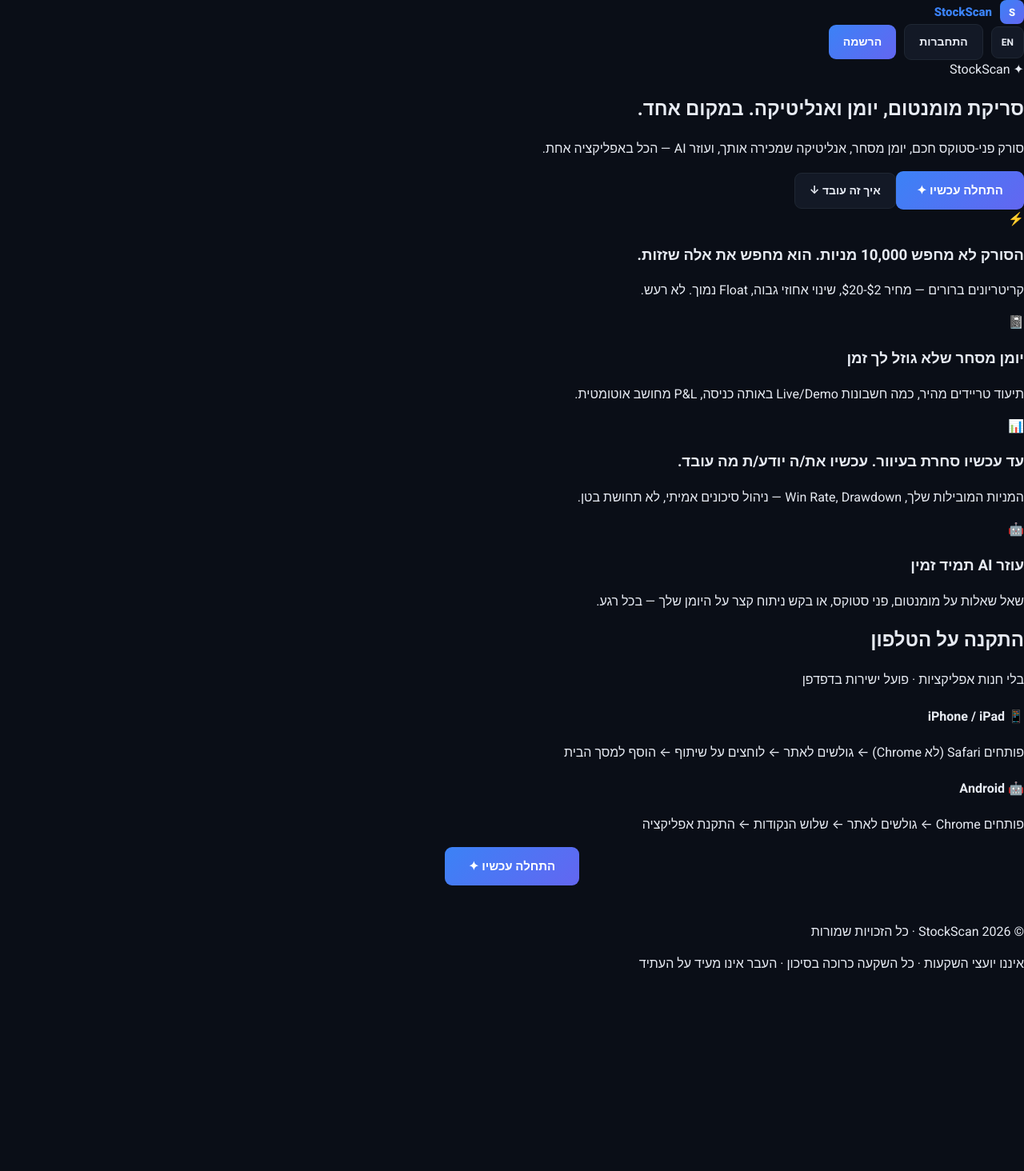
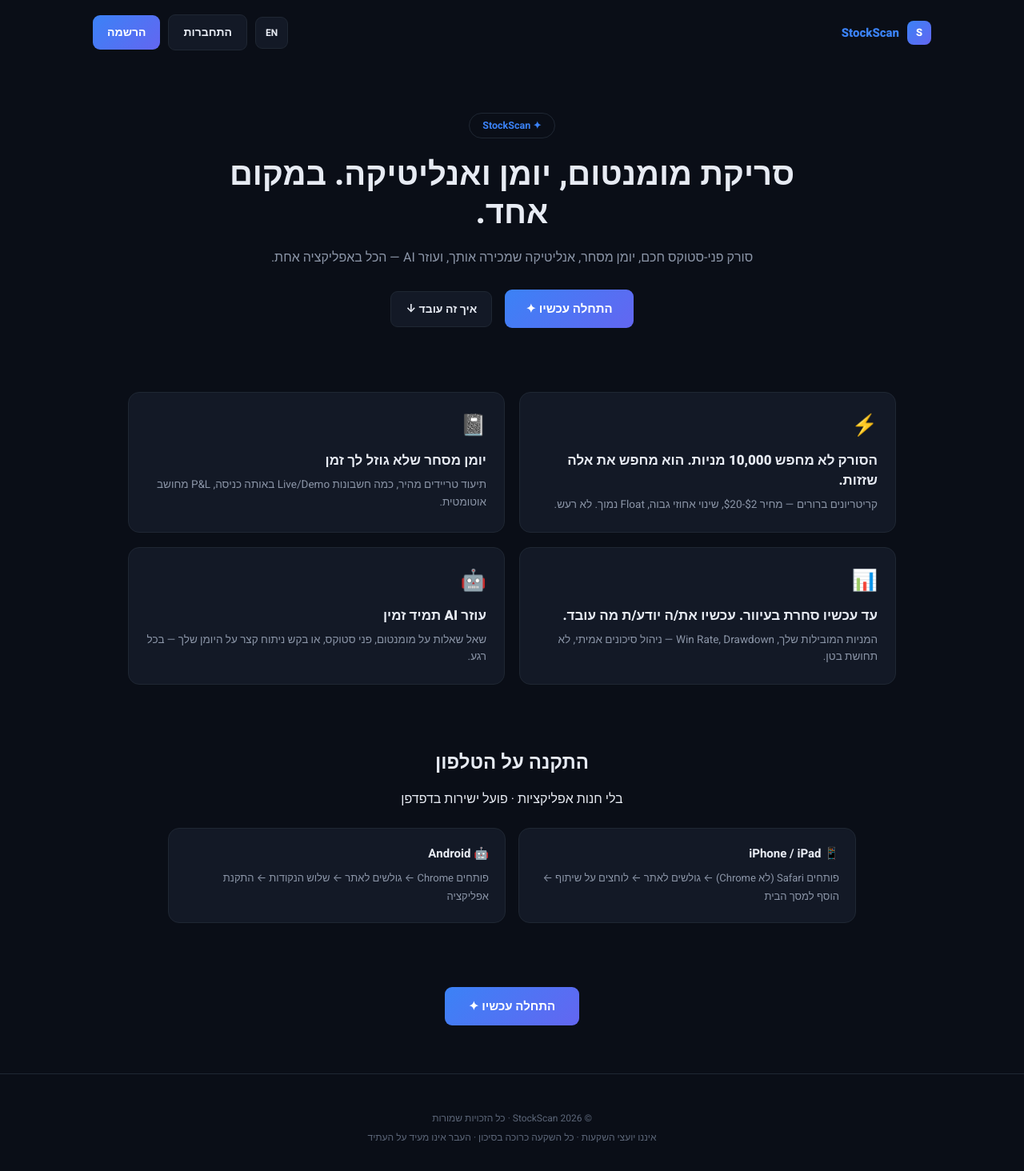
Before and after one commit to Korel2000/stockscan, a Next.js app: page /landing in a window 1280 px wide. Shown: the top 1464 px of the page at 80% size. Before the commit the page ends 1217 px from the top, so only its background shows below. Built offline with nearby package versions, Linux system fonts and the light colour scheme.

Commit message:
Add styles for landing page layout and components

```diff
--- a/styles/globals.css
+++ b/styles/globals.css
@@ -383,3 +383,27 @@
 button, .del, .chat-close, .provider-opt { min-height: 32px; }
 .btn { min-height: 40px; }
 .field label { display: block; margin-bottom: 6px; }
+
+/* ---------- Landing page ---------- */
+.landing { min-height: 100dvh; }
+.landing-nav { display: flex; align-items: center; justify-content: space-between; padding: 18px 26px; max-width: 1100px; margin: 0 auto; }
+.landing-hero { text-align: center; padding: 60px 20px 40px; max-width: 760px; margin: 0 auto; }
+.landing-badge { display: inline-block; border: 1px solid var(--border); color: var(--blue); font-size: 12.5px; font-weight: 700; padding: 6px 16px; border-radius: 999px; margin-bottom: 22px; }
+.landing-hero h1 { font-size: 40px; font-weight: 800; line-height: 1.2; margin: 0 0 18px; }
+.landing-hero p { color: var(--text-dim); font-size: 16px; line-height: 1.7; margin: 0 0 26px; }
+.landing-cta-row { display: flex; align-items: center; justify-content: center; gap: 16px; flex-wrap: wrap; }
+.landing-features { max-width: 1000px; margin: 40px auto; padding: 0 20px; display: grid; grid-template-columns: repeat(2, 1fr); gap: 18px; }
+@media (max-width: 760px) { .landing-features { grid-template-columns: 1fr; } .landing-hero h1 { font-size: 30px; } }
+.landing-feat-card { background: var(--bg-card); border: 1px solid var(--border); border-radius: var(--radius); padding: 22px; text-align: start; }
+.landing-feat-card .icon { font-size: 26px; margin-bottom: 12px; }
+.landing-feat-card h3 { font-size: 17px; margin: 0 0 8px; font-weight: 800; }
+.landing-feat-card p { color: var(--text-dim); font-size: 13.5px; line-height: 1.6; margin: 0; }
+.landing-install { max-width: 900px; margin: 50px auto; padding: 30px 20px; text-align: center; }
+.landing-install h2 { font-size: 24px; margin: 0 0 6px; }
+.landing-install-grid { display: grid; grid-template-columns: 1fr 1fr; gap: 16px; margin-top: 24px; }
+@media (max-width: 760px) { .landing-install-grid { grid-template-columns: 1fr; } }
+.landing-install-card { background: var(--bg-card); border: 1px solid var(--border); border-radius: var(--radius); padding: 20px; text-align: start; }
+.landing-install-card h4 { margin: 0 0 8px; font-size: 15px; }
+.landing-install-card p { color: var(--text-dim); font-size: 13px; line-height: 1.8; margin: 0; }
+.landing-footer { text-align: center; padding: 40px 20px 30px; color: var(--text-faint); font-size: 12px; border-top: 1px solid var(--border); margin-top: 30px; }
+.landing-footer p { margin: 6px 0; }
```
